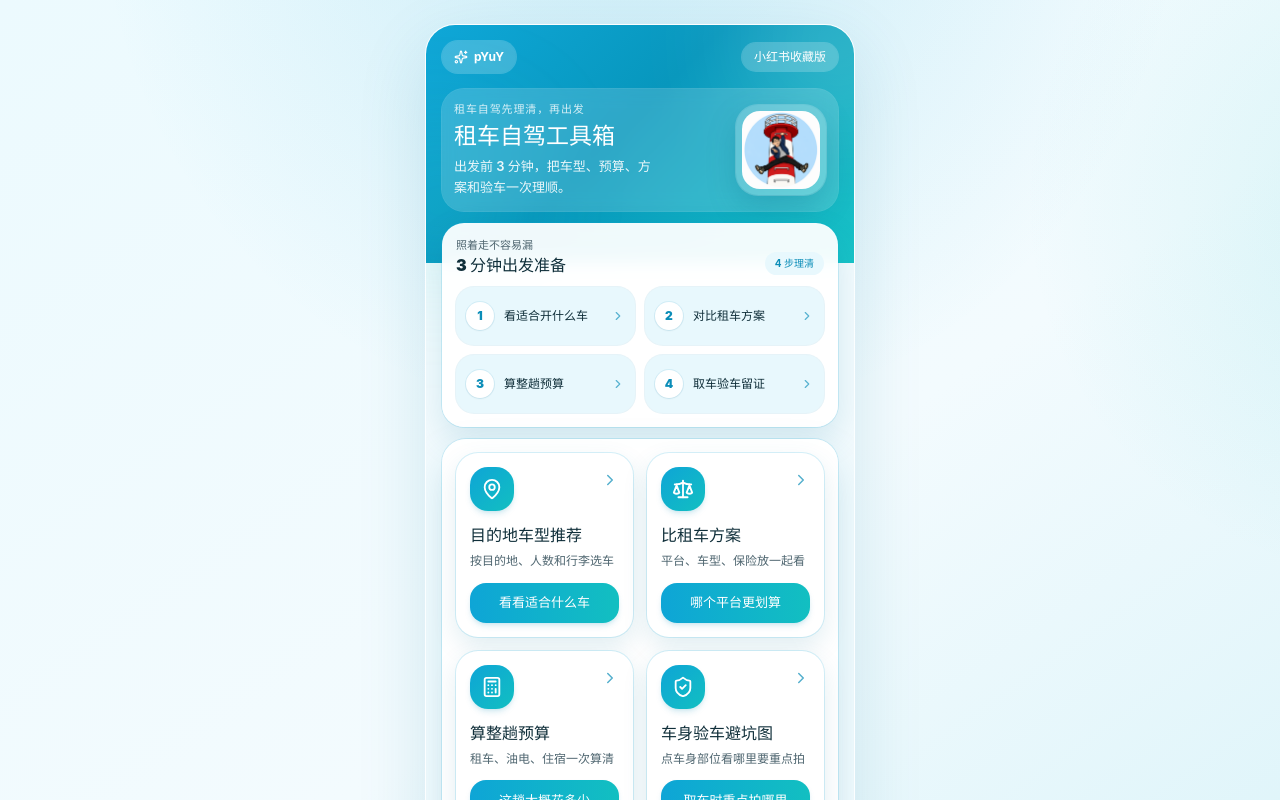
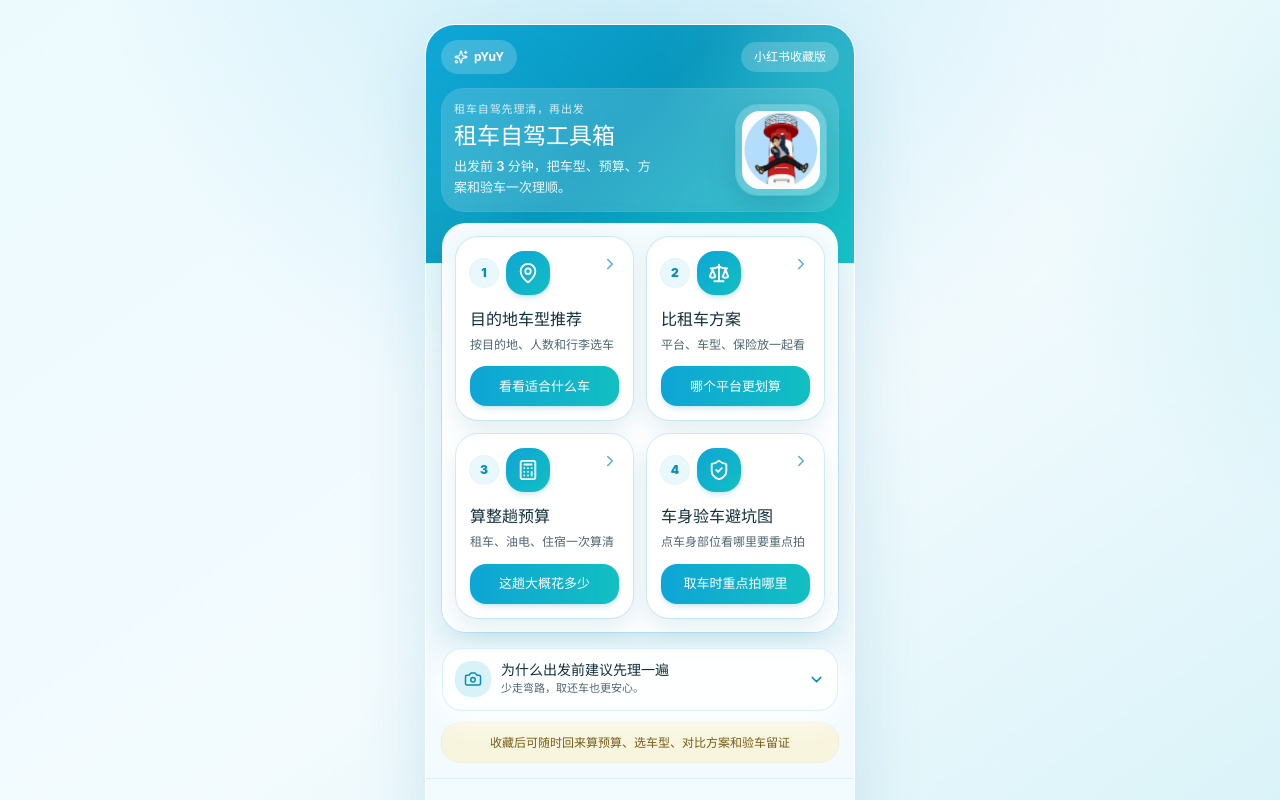
Before and after one commit to yu5539526-jpg/rental-drive-toolbox, a React (Vite) app: page /#/ in a window 1280 px wide. Shown: the top 800 px of the page. Built offline with nearby package versions, Linux system fonts and the light colour scheme.

Commit message:
版本更新：优化首页流程引导和车型推荐 CTA

```diff
--- a/src/pages/CarRecommendPage.jsx
+++ b/src/pages/CarRecommendPage.jsx
@@ -46,7 +46,7 @@ const destinationTypeOptions = [
   { value: 'city-short', label: '市郊短途', hint: '平路为主，停车频繁', icon: MapPin },
   { value: 'island-leisure', label: '海岛滨海', hint: '路况轻松，补能友好', icon: Waves },
   { value: 'mountain-plateau', label: '山地高原', hint: '坡多弯多，海拔变化', icon: Mountain },
-  { value: 'yunnan-mountain', label: '云贵山地', hint: '城市+山路，海拔递增', icon: Mountain },
+  { value: 'yunnan-mountain', label: '云贵山地', hint: '城市山路，道路狭窄', icon: Mountain },
   { value: 'grassland-long', label: '草原边疆', hint: '景点分散，距离很长', icon: Ship },
   { value: 'loop-long', label: '戈壁大环线', hint: '荒漠长途，补能稀疏', icon: Compass },
   { value: 'unsure', label: '还不确定', hint: '先按通用稳妥方案', icon: Info },
@@ -1274,17 +1274,17 @@ function ResultView({ result, form }) {
       <section className="rounded-[24px] border border-pine/10 bg-aquaCard p-4 shadow-card">
         <div className="grid gap-2.5">
           <Link
-            to="/budget"
+            to="/price-compare"
             className="inline-flex min-h-11 w-full items-center justify-center gap-2 rounded-[18px] bg-gradient-to-r from-[#174B63] to-[#1E6B8A] px-4 text-sm font-bold text-white shadow-lg shadow-pine/20"
           >
-            去算这趟预算
+            对比两个租车方案
             <ArrowRight size={16} />
           </Link>
           <Link
-            to="/price-compare"
+            to="/budget"
             className="inline-flex min-h-11 w-full items-center justify-center gap-2 rounded-[18px] bg-card px-4 text-sm font-bold text-pine ring-1 ring-pine/15"
           >
-            对比两个租车方案
+            去算这趟预算
             <ArrowRight size={16} />
           </Link>
           <button
--- a/src/pages/Home.jsx
+++ b/src/pages/Home.jsx
@@ -11,6 +11,7 @@ const whyItems = [
 const tools = [
   {
     to: '/car-recommend',
+    step: 1,
     icon: MapPin,
     title: '目的地车型推荐',
     text: '按目的地、人数和行李选车',
@@ -18,6 +19,7 @@ const tools = [
   },
   {
     to: '/price-compare',
+    step: 2,
     icon: Scale,
     title: '比租车方案',
     text: '平台、车型、保险放一起看',
@@ -25,6 +27,7 @@ const tools = [
   },
   {
     to: '/budget',
+    step: 3,
     icon: Calculator,
     title: '算整趟预算',
     text: '租车、油电、住宿一次算清',
@@ -32,18 +35,12 @@ const tools = [
   },
   {
     to: '/car-inspection-map',
+    step: 4,
     icon: ShieldCheck,
     title: '车身验车避坑图',
     text: '点车身部位看哪里要重点拍',
     button: '取车时重点拍哪里',
   },
-];
-
-const prepSteps = [
-  { to: '/car-recommend', text: '看适合开什么车' },
-  { to: '/price-compare', text: '对比租车方案' },
-  { to: '/budget', text: '算整趟预算' },
-  { to: '/car-inspection-map', text: '取车验车留证' },
 ];
 
 export default function Home() {
@@ -84,21 +81,6 @@ export default function Home() {
               />
             </div>
           </div>
-
-          <section className="mt-3 rounded-[22px] bg-white/[0.94] p-3.5 shadow-[0_14px_34px_rgba(8,116,151,0.14)] ring-1 ring-skyLine backdrop-blur">
-            <div className="flex items-end justify-between gap-3">
-              <div>
-                <p className="text-[11px] font-bold text-muted">照着走不容易漏</p>
-                <h2 className="mt-0.5 text-[16px] font-black leading-tight text-ink">3 分钟出发准备</h2>
-              </div>
-              <span className="shrink-0 rounded-full bg-aquaCard px-2.5 py-1 text-[10px] font-bold text-pine">4 步理清</span>
-            </div>
-            <div className="mt-3 grid grid-cols-2 gap-2.5">
-              {prepSteps.map((step, index) => (
-                <PrepStepLink key={step.to} step={step} index={index} />
-              ))}
-            </div>
-          </section>
 
           <section className="mt-3 rounded-[24px] bg-card/[0.96] p-3.5 shadow-[0_18px_42px_rgba(10,128,163,0.16)] ring-1 ring-skyLine backdrop-blur">
             <div className="grid grid-cols-2 gap-3.5">
@@ -149,23 +131,7 @@ export default function Home() {
   );
 }
 
-function PrepStepLink({ step, index }) {
-  return (
-    <Link
-      to={step.to}
-      aria-label={`第 ${index + 1} 步：${step.text}`}
-      className="group flex min-h-[58px] items-center gap-2.5 rounded-[18px] bg-aquaCard px-2.5 py-2.5 text-ink ring-1 ring-pine/10 transition hover:bg-mint/55 focus-visible:outline-none focus-visible:ring-2 focus-visible:ring-pine/[0.35]"
-    >
-      <span className="grid h-7 w-7 shrink-0 place-items-center rounded-full bg-white text-xs font-black text-pine shadow-sm ring-1 ring-pine/10">
-        {index + 1}
-      </span>
-      <span className="min-w-0 text-[12px] font-black leading-snug">{step.text}</span>
-      <ChevronRight size={14} className="ml-auto shrink-0 text-pine/65 transition-transform duration-200 group-hover:translate-x-0.5" />
-    </Link>
-  );
-}
-
-function ToolEntry({ to, icon: Icon, title, text, button }) {
+function ToolEntry({ to, step, icon: Icon, title, text, button }) {
   return (
     <Link
       to={to}
@@ -173,9 +139,14 @@ function ToolEntry({ to, icon: Icon, title, text, button }) {
       className="fade-up group flex min-h-[168px] flex-col rounded-[22px] bg-white p-3.5 text-ink shadow-[0_10px_26px_rgba(8,116,151,0.12)] ring-1 ring-skyLine hover:-translate-y-0.5 hover:shadow-[0_14px_32px_rgba(8,116,151,0.16)] focus-visible:outline-none focus-visible:ring-2 focus-visible:ring-pine/[0.35]"
     >
       <div className="flex items-start justify-between gap-2">
-        <span className="grid h-11 w-11 shrink-0 place-items-center rounded-[18px] bg-[linear-gradient(135deg,#0EA5D6,#12BFC1)] text-white shadow-md shadow-pine/15">
-          <Icon size={22} />
-        </span>
+        <div className="flex items-center gap-2">
+          <span className="grid h-7 w-7 shrink-0 place-items-center rounded-full bg-aquaCard text-xs font-black text-pine ring-1 ring-pine/10">
+            {step}
+          </span>
+          <span className="grid h-11 w-11 shrink-0 place-items-center rounded-[18px] bg-[linear-gradient(135deg,#0EA5D6,#12BFC1)] text-white shadow-md shadow-pine/15">
+            <Icon size={22} />
+          </span>
+        </div>
         <ChevronRight size={18} className="mt-1 shrink-0 text-pine/70 transition-transform duration-200 group-hover:translate-x-0.5" />
       </div>
       <div className="mt-3.5 min-w-0 flex-1">
```
Also changed, not shown: 1 other file (tests, documents, lock files or other folders).
